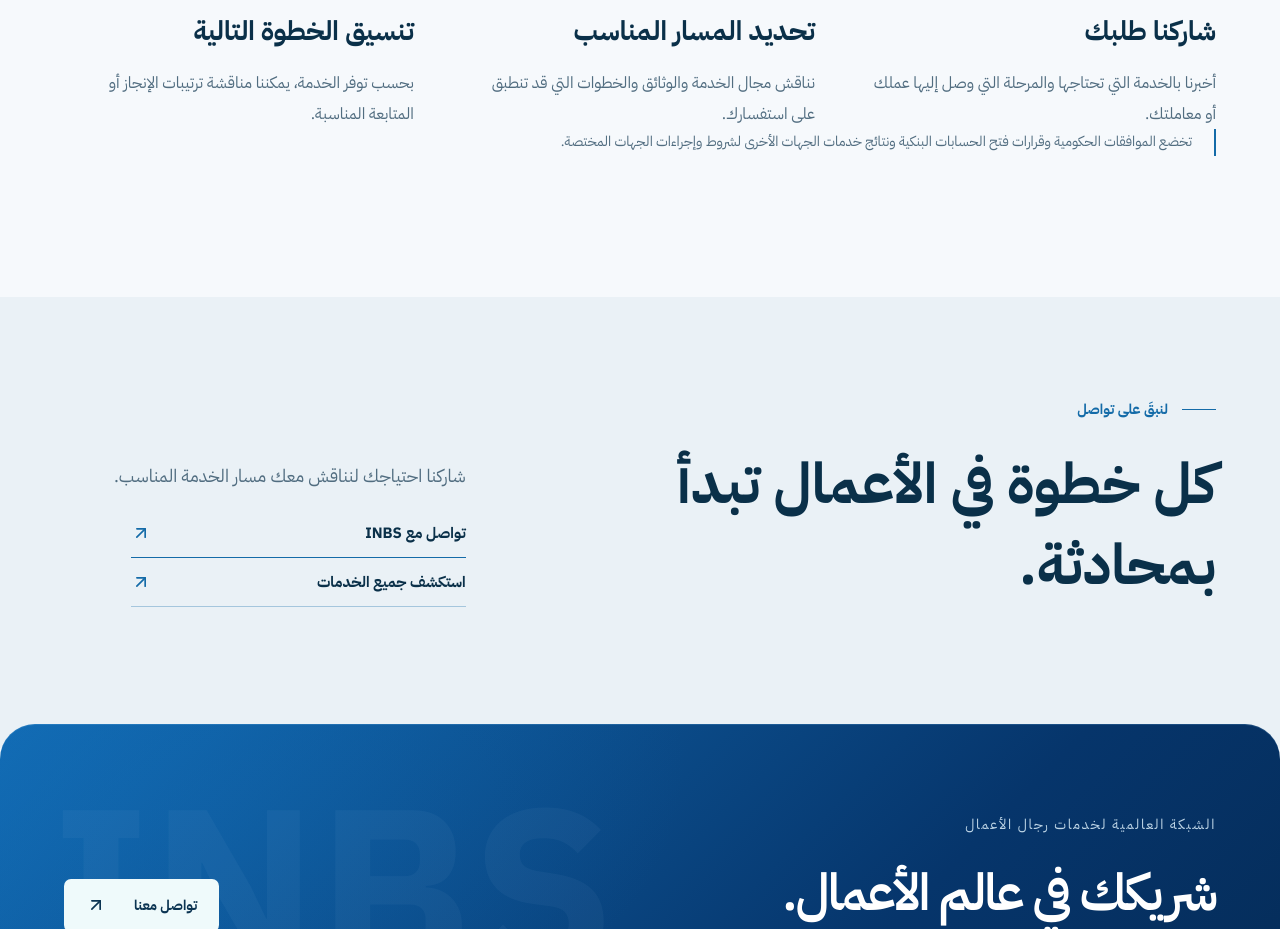
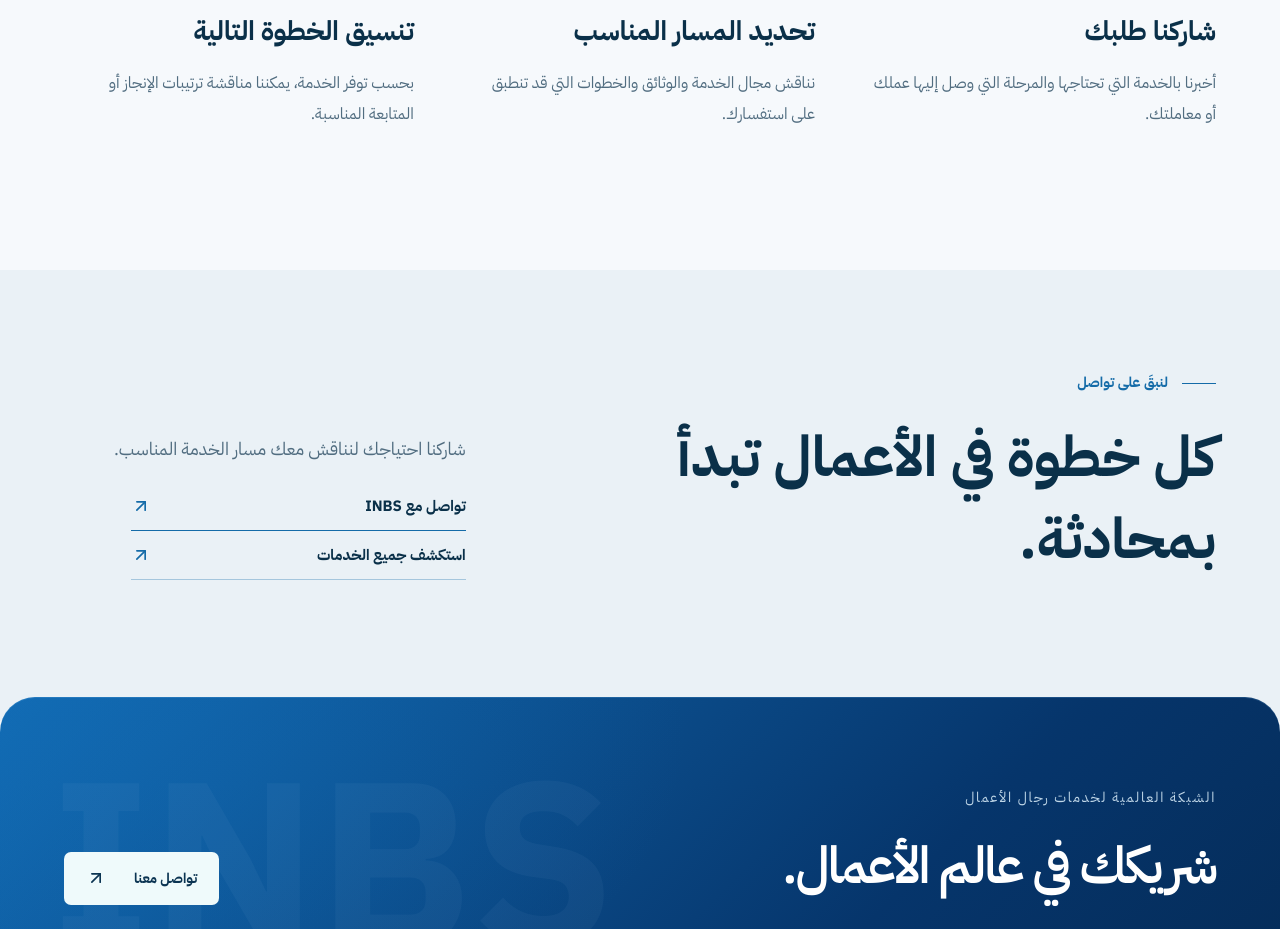
Before and after one commit to Bashar-alJabi/inbs-website, a Next.js app: page /ar/services/businessmen-services in a window 1280 px wide. Shown: the part 4040-4969 px from the top of the page. Built offline with nearby package versions, Linux system fonts and the light colour scheme; no server answers.

Commit message:
style(businessmen): refine interactions and calls to action

```diff
--- a/src/components/service-detail/businessmen-process.tsx
+++ b/src/components/service-detail/businessmen-process.tsx
@@ -21,7 +21,6 @@ export function BusinessmenProcess({ locale }: { locale: Locale }) {
             </Reveal>
           ))}
         </div>
-        <p className="inbs-detail-disclaimer">{t.note}</p>
       </div>
     </section>
   );
```
